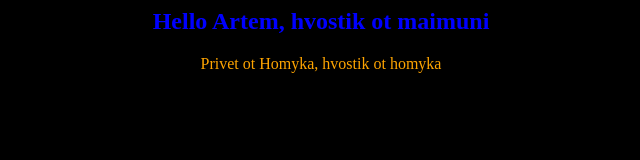
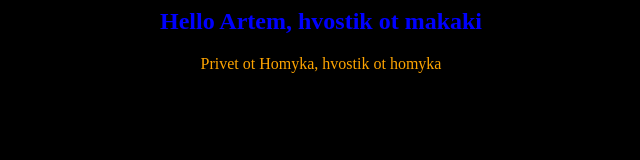
Before and after one commit to VladGush/test, a plain HTML site: page index.html in a window 1280 px wide. Shown: the whole page, without its empty margins (319-959 px from the left). Drawn offline with Linux system fonts and the light colour scheme.

Commit message:
Update index.html

```diff
--- a/index.html
+++ b/index.html
@@ -1,7 +1,7 @@
 <html>
 <body bgcolor=black>
 <center>
-<h2> <font color=blue>Hello Artem, hvostik ot maimuni</font></h2>
+<h2> <font color=blue>Hello Artem, hvostik ot makaki</font></h2>
 <font color=orange>Privet ot Homyka, hvostik ot homyka</font>
 </center>
 </body>
```
